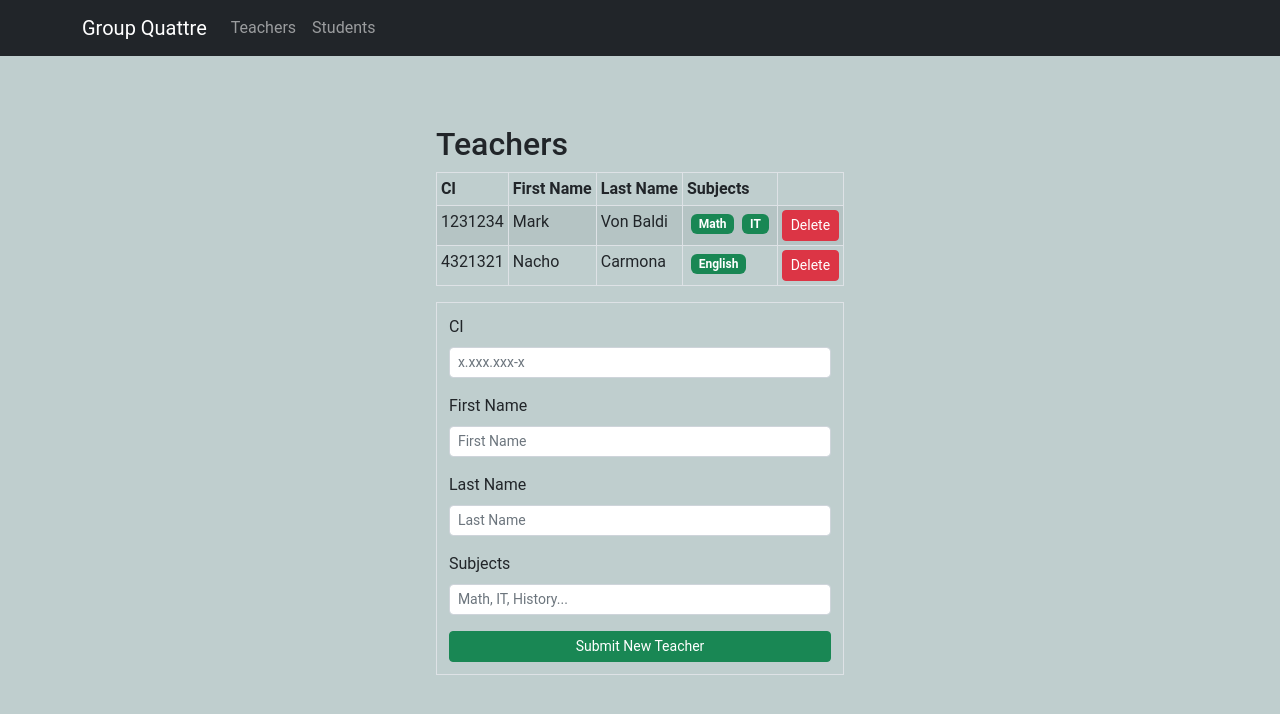
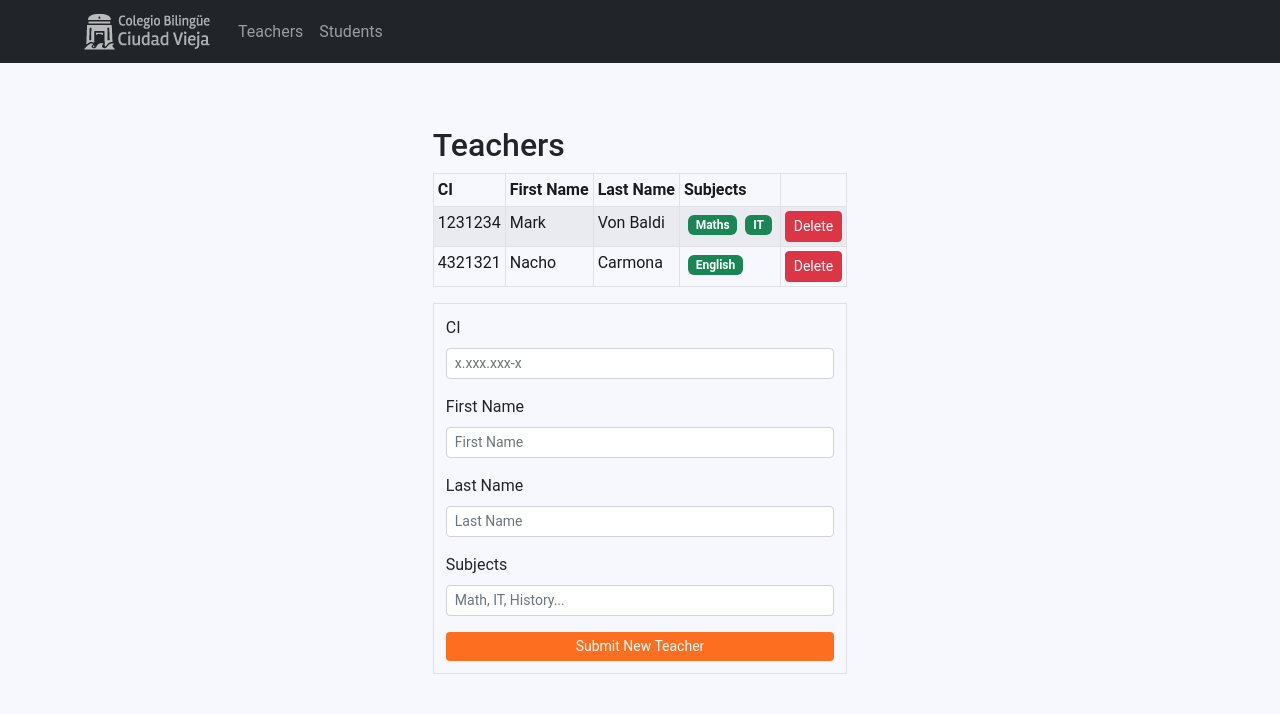
Before and after one commit to marcobaldi97/PISG4Prototype, a React (Create React App) app in the folder pis_prototype/: page / in a window 1280 px wide. Shown: the top 714 px of the page. Built offline with nearby package versions, Linux system fonts and the light colour scheme.

Commit message:
visual changes

```diff
--- a/pis_prototype/src/App.css
+++ /dev/null
@@ -1,11 +0,0 @@
-.App {
-  display: grid;
-  place-content: center;
-
-  min-height: 100vh;
-  width: 100%;
-
-  background-color: rgb(191, 206, 206);
-
-  font-family: Montserrat, Roboto, Inter, sans-serif;
-}
--- /dev/null
+++ b/pis_prototype/src/App.scss
@@ -0,0 +1,13 @@
+.App {
+  display: grid;
+  place-content: center;
+
+  min-height: 100vh;
+  width: 100%;
+
+  background-color: #f6f8fd;
+
+  font-family: Roboto, Montserrat, Inter, sans-serif;
+  --bs-body-color: rgb(24,27,29)
+
+}
--- a/pis_prototype/src/App.tsx
+++ b/pis_prototype/src/App.tsx
@@ -6,7 +6,7 @@ import Teachers from "./pages/Teachers/Teachers";
 import NavBar from "./components/Navbar/Navbar";
 
 import "bootstrap/dist/css/bootstrap.min.css";
-import "./App.css";
+import "./App.scss";
 
 function App() {
 	const routes: RouteType[] = [
--- a/pis_prototype/src/components/CreateTeacher/CreateTeacher.scss
+++ b/pis_prototype/src/components/CreateTeacher/CreateTeacher.scss
@@ -8,5 +8,11 @@
 
     .submit-button {
         justify-self: center;
+        background-color: #fe6e20;
+        border: 0px;
+
+        &:hover{
+            background-color: #353535;
+        }
     }
 }
--- a/pis_prototype/src/components/CreateTeacher/CreateTeacher.tsx
+++ b/pis_prototype/src/components/CreateTeacher/CreateTeacher.tsx
@@ -22,10 +22,9 @@ export default function CreateTeacher(props: CreateTeacherProps) {
 		const firstName: string = target.firstName.value;
 		const lastName: string = target.lastName.value;
 		const subjects: Subject[] = (target.subjects.value as string)
-			.replaceAll(" ", "")
 			.split(",")
 			.map((subject) => ({
-				name: subject,
+				name: subject.trim(),
 			}));
 
 		setTeachers([
@@ -37,6 +36,11 @@ export default function CreateTeacher(props: CreateTeacherProps) {
 				subjects,
 			},
 		]);
+
+		target.ci.value = '';
+		target.firstName.value = '';
+		target.lastName.value = '';
+		target.subjects.value = '';
 	};
 
 	return (
@@ -58,6 +62,7 @@ export default function CreateTeacher(props: CreateTeacherProps) {
 
 			<Form.Group className="mb-3" controlId="subjects">
 				<Form.Label>Subjects</Form.Label>
+
 				<Form.Control
 					size="sm"
 					type="text"
--- a/pis_prototype/src/components/Navbar/Navbar.scss
+++ b/pis_prototype/src/components/Navbar/Navbar.scss
@@ -8,4 +8,7 @@
             color: #fff;
         }
     }
+    .logo {
+        filter: invert(0.75)
+    }
 }
--- a/pis_prototype/src/components/Navbar/Navbar.tsx
+++ b/pis_prototype/src/components/Navbar/Navbar.tsx
@@ -3,6 +3,7 @@ import { Container, Nav, Navbar } from "react-bootstrap";
 import { Link } from "react-router-dom";
 
 import { Route } from "../../types";
+import Logo from "../../assets/Logo.png";
 
 import "./Navbar.scss";
 
@@ -16,7 +17,10 @@ export default function NavBar(props: NavBarProps) {
 	return (
 		<Navbar className="nav-bar" bg="dark" variant="dark" fixed="top">
 			<Container>
-				<Navbar.Brand>Group Quattre</Navbar.Brand>
+				<Navbar.Brand>
+					<img className="logo" src={Logo} alt={'logo'}/>
+				</Navbar.Brand>
+
 				<Nav className="me-auto">
 					{routes.map((route) => (
 						<Nav.Link>
--- a/pis_prototype/src/components/TeachersTables/TeachersTable.tsx
+++ b/pis_prototype/src/components/TeachersTables/TeachersTable.tsx
@@ -23,12 +23,14 @@ export default function TeachersTable(props: TeachersTableProps) {
 					<th></th>
 				</tr>
 			</thead>
+
 			<tbody>
 				{teachers.map((teacher) => (
 					<tr>
 						<td>{teacher.ci}</td>
 						<td>{teacher.firstName}</td>
 						<td>{teacher.lastName}</td>
+
 						<td>
 							{teacher.subjects.map((subject) => (
 								<Badge className="badge" bg="success">
@@ -36,6 +38,7 @@ export default function TeachersTable(props: TeachersTableProps) {
 								</Badge>
 							))}
 						</td>
+
 						<td>
 							<Button size="sm" variant="danger">
 								Delete
--- a/pis_prototype/src/pages/teachers/teachers.tsx
+++ b/pis_prototype/src/pages/teachers/teachers.tsx
@@ -13,7 +13,7 @@ function Teachers() {
 			ci: "1231234",
 			firstName: "Mark",
 			lastName: "Von Baldi",
-			subjects: [{ name: "Math" }, { name: "IT" }],
+			subjects: [{ name: "Maths" }, { name: "IT" }],
 		},
 		{
 			ci: "4321321",
```
Also changed, not shown: pis_prototype/src/assets/Logo.png (added).
